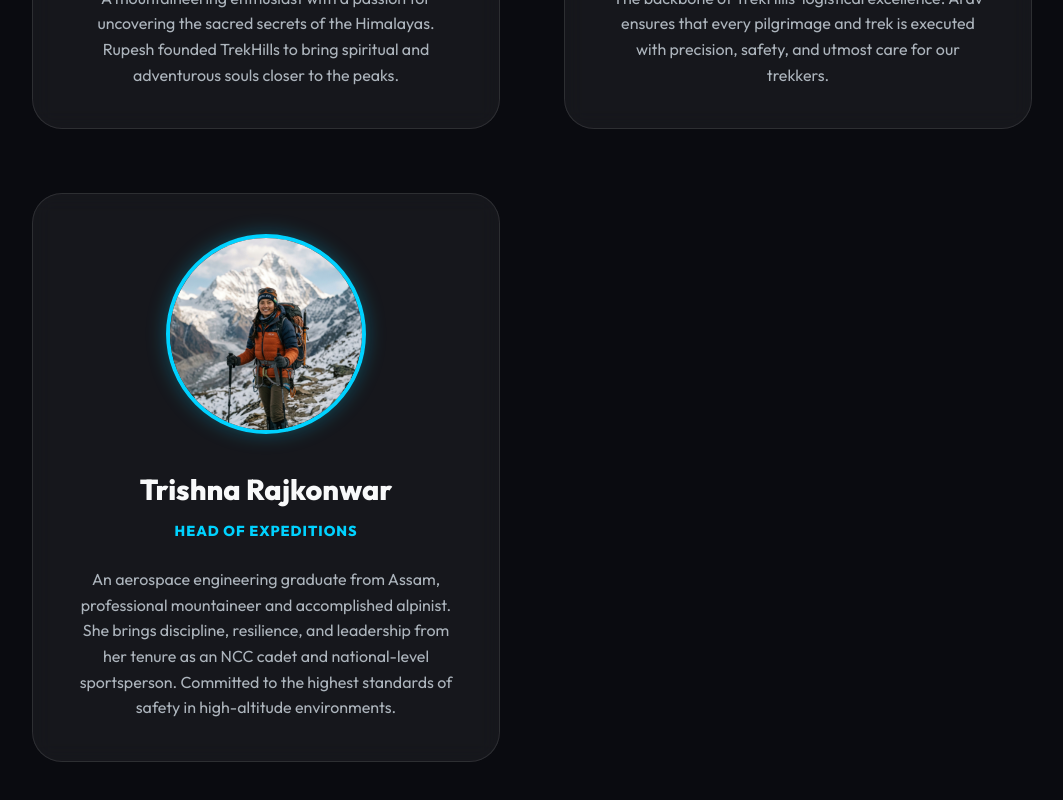
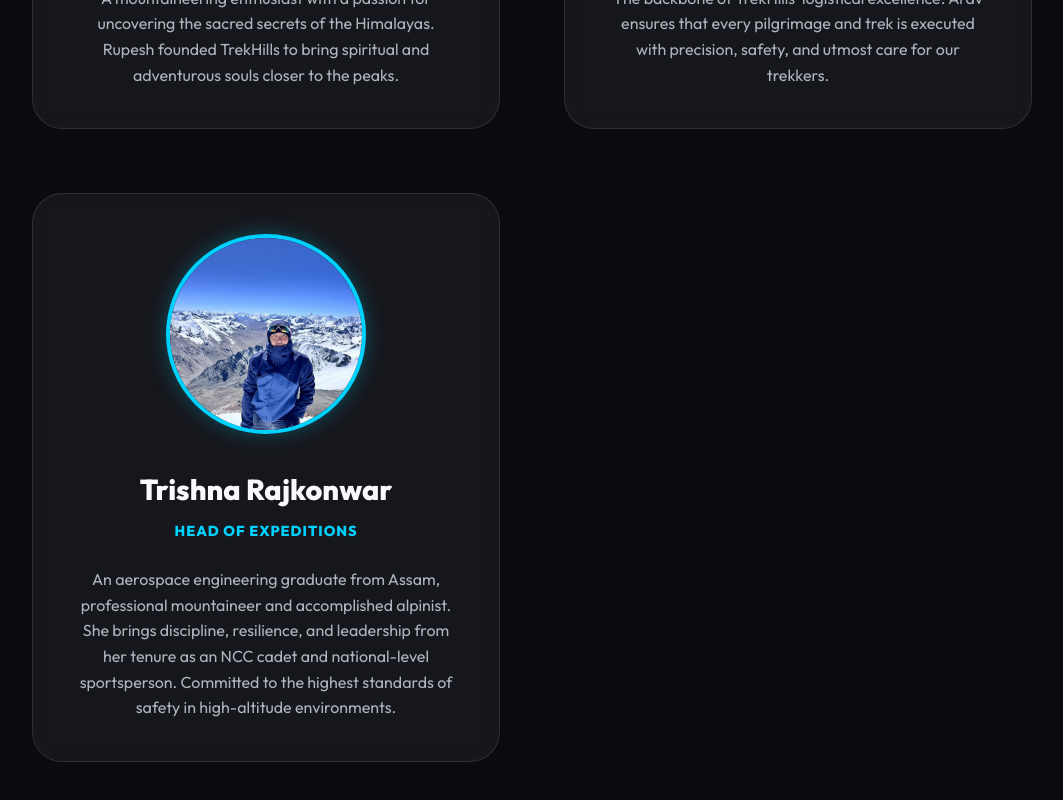
Before and after one commit to anshuljoshi07/trekhills-website, a React (Vite) app: page / in a window 1280 px wide. Shown: the part 5068-5868 px from the top of the page, without its empty margins (108-1171 px from the left). Built offline with nearby package versions, Linux system fonts and the light colour scheme.

Commit message:
Update Trishna's profile picture

```diff
--- a/src/components/AboutSection.jsx
+++ b/src/components/AboutSection.jsx
@@ -39,7 +39,7 @@ const AboutSection = () => {
 
           <div className="founder-card">
             <div className="founder-img-wrapper">
-              <img src="/founders/trishna.jpg" alt="Trishna Rajkonwar" className="founder-img" />
+              <img src="/about_us_trishna_new.jpg" alt="Trishna Rajkonwar" className="founder-img" />
             </div>
             <div className="founder-info">
               <h3>Trishna Rajkonwar</h3>
```
Also changed, not shown: public/about_us_trishna_new.jpg (added).
